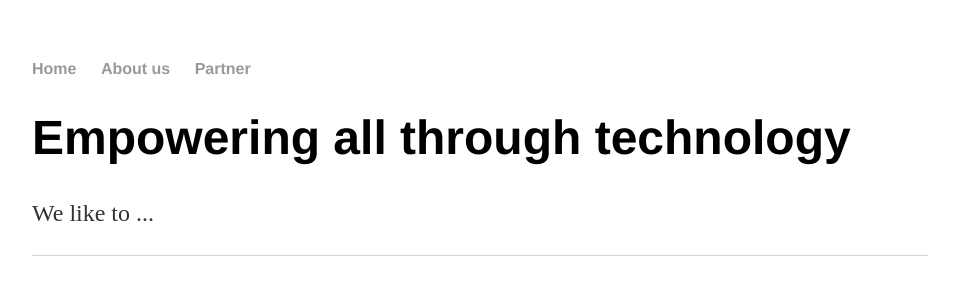
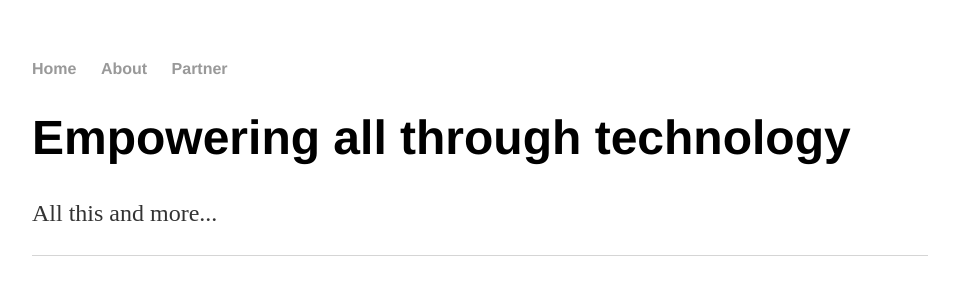
Before and after one commit to zvzf/zvzf.github.io, a Jekyll site: the page built from index.html, in a window 1280 px wide. Shown: the top 300 px of the page, without its empty margins (160-1119 px from the left). Built offline with Jekyll 4.4.1, drawn with Linux system fonts in a browser that asks for light colours.

Commit message:
Update index.html

```diff
--- a/index.html
+++ b/index.html
@@ -1,25 +1,8 @@
-<!DOCTYPE html>
-<html>
-	<head>
-		<title>YouGlobal</title>
-		<link rel="stylesheet" type="text/css" href="/css/main.css">
-
-	</head>
-	<body>
-		<nav>
-    		<ul>
-        		<li><a href="/">Home</a></li>
-	        	<li><a href="/about">About us</a></li>
-        		<li><a href="/cv">Partner</a></li>
-    		</ul>
-		</nav>
-		<div class="container">
-    		<div class="blurb">
-        		<h1>Empowering all through technology</h1>
-				<p>We  like to ...</a></p>
-    		</div><!-- /.blurb -->
-		</div><!-- /.container -->
-		<footer>
-    		<ul>
-	</body>
-</html>
+---
+layout: default
+title: YouGlobal
+---
+<div class="blurb">
+	<h1>Empowering all through technology</h1>
+	<p>All this and more...</a></p>
+</div><!-- /.blurb -->
```
